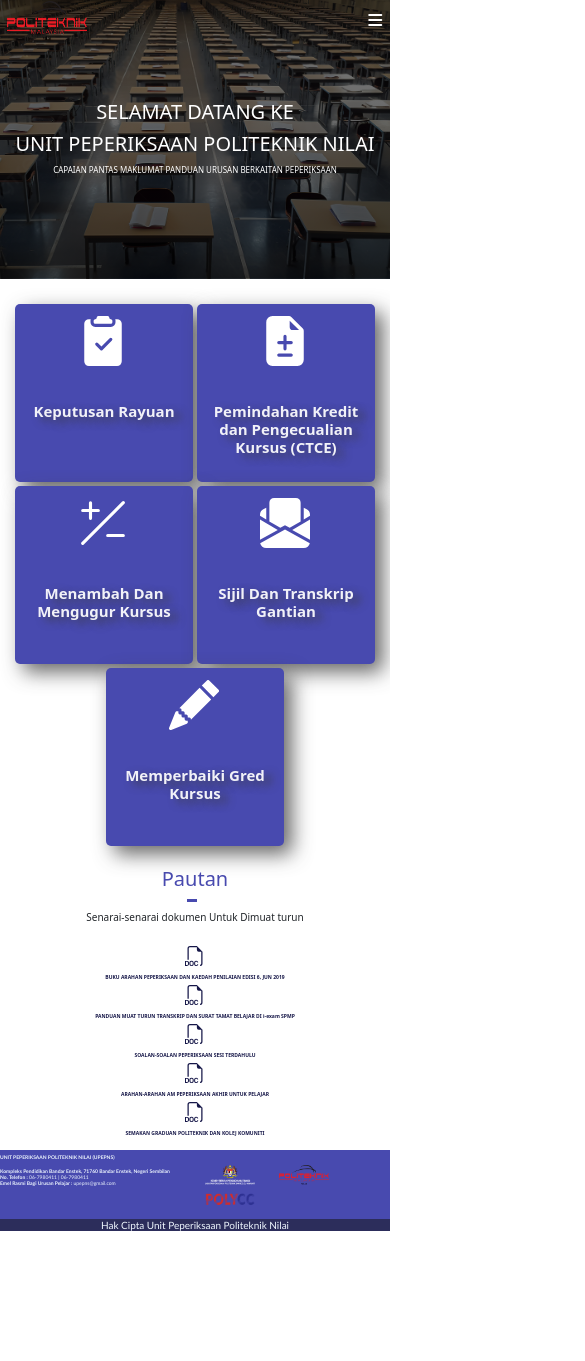
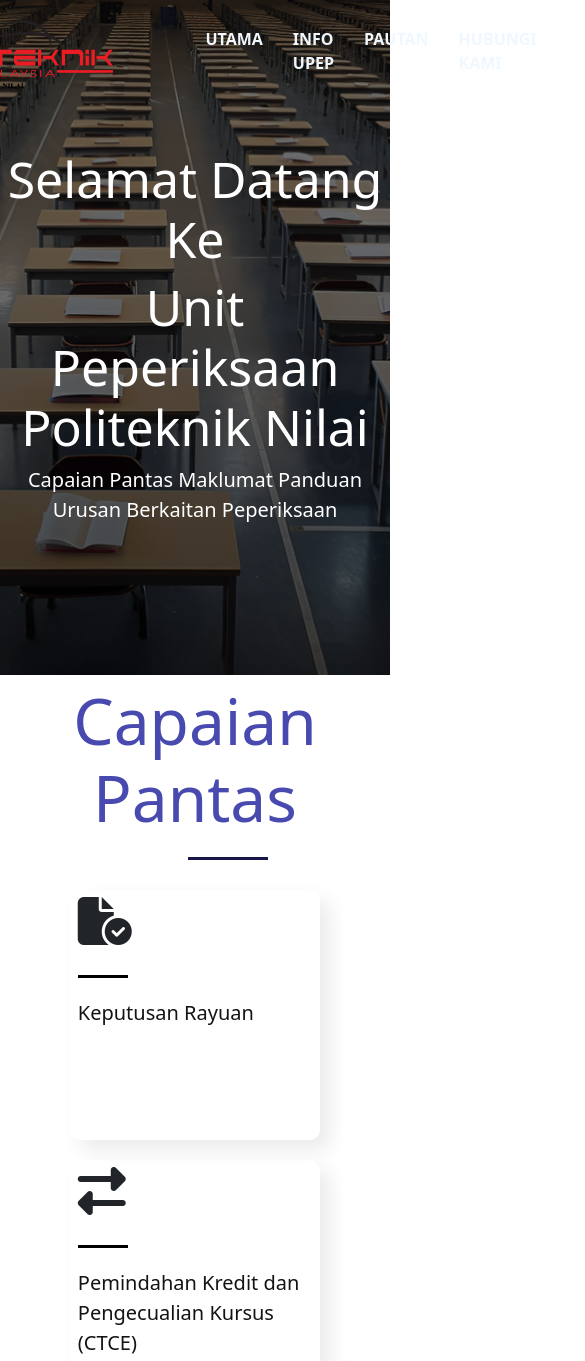
Before and after one commit to infoexam-pns/infoexam-pns.github.io, a website: page index.html in a window 390 px wide. Shown: the top 1361 px of the page, 585 px wide, since content can reach past the window. Before the commit the page ends 1231 px from the top, so only its background shows below. Drawn offline with nearby package versions, Linux system fonts and the light colour scheme.

Commit message:
cheanges

```diff
--- a/index.html
+++ b/index.html
@@ -70,90 +70,46 @@
         </div>
       </div>
     </div>
-
+<div class="title"><Span><h3>Capaian Pantas</h3></Span></div>
     <div class="wrapper">
       <div class="panel">
-        <svg
-          xmlns="http://www.w3.org/2000/svg"
-          width="16"
-          height="16"
-          fill="currentColor"
-          class="bi bi-clipboard2-check-fill"
-          viewBox="0 0 16 16"
-        >
-          <path
-            d="M10 .5a.5.5 0 0 0-.5-.5h-3a.5.5 0 0 0-.5.5.5.5 0 0 1-.5.5.5.5 0 0 0-.5.5V2a.5.5 0 0 0 .5.5h5A.5.5 0 0 0 11 2v-.5a.5.5 0 0 0-.5-.5.5.5 0 0 1-.5-.5"
-          />
-          <path
-            d="M4.085 1H3.5A1.5 1.5 0 0 0 2 2.5v12A1.5 1.5 0 0 0 3.5 16h9a1.5 1.5 0 0 0 1.5-1.5v-12A1.5 1.5 0 0 0 12.5 1h-.585q.084.236.085.5V2a1.5 1.5 0 0 1-1.5 1.5h-5A1.5 1.5 0 0 1 4 2v-.5q.001-.264.085-.5m6.769 6.854-3 3a.5.5 0 0 1-.708 0l-1.5-1.5a.5.5 0 1 1 .708-.708L7.5 9.793l2.646-2.647a.5.5 0 0 1 .708.708"
-          />
-        </svg>
-        <h1>Keputusan Rayuan</h1>
+        <div class="icon">
+        <i class="fa-solid fa-file-circle-check fa-3x"></i>
+        <div class="divider"></div>
+        <p>Keputusan Rayuan</p>
+      </div>
       </div>
 
       <div class="panel">
-        <svg
-          xmlns="http://www.w3.org/2000/svg"
-          width="16"
-          height="16"
-          fill="currentColor"
-          class="bi bi-file-earmark-diff-fill"
-          viewBox="0 0 16 16"
-        >
-          <path
-            d="M9.293 0H4a2 2 0 0 0-2 2v12a2 2 0 0 0 2 2h8a2 2 0 0 0 2-2V4.707A1 1 0 0 0 13.707 4L10 .293A1 1 0 0 0 9.293 0M9.5 3.5v-2l3 3h-2a1 1 0 0 1-1-1M8 6a.5.5 0 0 1 .5.5V8H10a.5.5 0 0 1 0 1H8.5v1.5a.5.5 0 0 1-1 0V9H6a.5.5 0 0 1 0-1h1.5V6.5A.5.5 0 0 1 8 6m-2.5 6.5A.5.5 0 0 1 6 12h4a.5.5 0 0 1 0 1H6a.5.5 0 0 1-.5-.5"
-          />
-        </svg>
-        <h1>Pemindahan Kredit dan Pengecualian Kursus (CTCE)</h1>
+        <div class="icon">
+        <i class="fa-solid fa-right-left fa-3x"></i>
+        </div>
+        <div class="divider"></div>
+        <P>Pemindahan Kredit dan Pengecualian Kursus (CTCE)</P>
+
       </div>
 
       <div class="panel">
-        <svg
-          xmlns="http://www.w3.org/2000/svg"
-          width="16"
-          height="16"
-          fill="currentColor"
-          class="bi bi-plus-slash-minus"
-          viewBox="0 0 16 16"
-        >
-          <path
-            d="m1.854 14.854 13-13a.5.5 0 0 0-.708-.708l-13 13a.5.5 0 0 0 .708.708M4 1a.5.5 0 0 1 .5.5v2h2a.5.5 0 0 1 0 1h-2v2a.5.5 0 0 1-1 0v-2h-2a.5.5 0 0 1 0-1h2v-2A.5.5 0 0 1 4 1m5 11a.5.5 0 0 1 .5-.5h5a.5.5 0 0 1 0 1h-5A.5.5 0 0 1 9 12"
-          />
-        </svg>
-        <h1>Menambah Dan Mengugur Kursus</h1>
+        <div class="icon">
+        <i class="fa-solid fa-plus-minus fa-3x"></i>
+      </div>
+        <div class="divider"></div>
+        <p>Menambah Dan Mengugur Kursus</p>
       </div>
 
       <div class="panel">
-        <svg
-          xmlns="http://www.w3.org/2000/svg"
-          width="16"
-          height="16"
-          fill="currentColor"
-          class="bi bi-envelope-paper-fill"
-          viewBox="0 0 16 16"
-        >
-          <path
-            fill-rule="evenodd"
-            d="M6.5 9.5 3 7.5v-6A1.5 1.5 0 0 1 4.5 0h7A1.5 1.5 0 0 1 13 1.5v6l-3.5 2L8 8.75zM1.059 3.635 2 3.133v3.753L0 5.713V5.4a2 2 0 0 1 1.059-1.765M16 5.713l-2 1.173V3.133l.941.502A2 2 0 0 1 16 5.4zm0 1.16-5.693 3.337L16 13.372v-6.5Zm-8 3.199 7.941 4.412A2 2 0 0 1 14 16H2a2 2 0 0 1-1.941-1.516zm-8 3.3 5.693-3.162L0 6.873v6.5Z"
-          />
-        </svg>
-        <h1>Sijil Dan Transkrip Gantian</h1>
+        <div class="icon">
+        <i class="fa-solid fa-certificate fa-3x"></i>
+      </div>
+        <div class="divider"></div>
+        <p>Sijil Dan Transkrip Gantian</p>
       </div>
       <div class="panel panel5">
-        <svg
-          xmlns="http://www.w3.org/2000/svg"
-          width="16"
-          height="16"
-          fill="currentColor"
-          class="bi bi-pencil-fill"
-          viewBox="0 0 16 16"
-        >
-          <path
-            d="M12.854.146a.5.5 0 0 0-.707 0L10.5 1.793 14.207 5.5l1.647-1.646a.5.5 0 0 0 0-.708zm.646 6.061L9.793 2.5 3.293 9H3.5a.5.5 0 0 1 .5.5v.5h.5a.5.5 0 0 1 .5.5v.5h.5a.5.5 0 0 1 .5.5v.5h.5a.5.5 0 0 1 .5.5v.207zm-7.468 7.468A.5.5 0 0 1 6 13.5V13h-.5a.5.5 0 0 1-.5-.5V12h-.5a.5.5 0 0 1-.5-.5V11h-.5a.5.5 0 0 1-.5-.5V10h-.5a.5.5 0 0 1-.175-.032l-.179.178a.5.5 0 0 0-.11.168l-2 5a.5.5 0 0 0 .65.65l5-2a.5.5 0 0 0 .168-.11z"
-          />
-        </svg>
-
-        <h1>Memperbaiki Gred Kursus</h1>
+        <div class="icon">
+        <i class="fa-solid fa-rotate-right fa-3x"></i>
+      </div>
+        <div class="divider"></div>
+        <p>Memperbaiki Gred Kursus</p>
       </div>
     </div>
 
--- a/index_style.css
+++ b/index_style.css
@@ -97,7 +97,12 @@
 
 
 }
-
+.title h3{
+    font-size: 4rem;
+    margin: 2%;
+    text-align:center;
+    color:#484aaf;
+}
 .wrapper{
 
     justify-content: center;
@@ -105,41 +110,44 @@
     display: flex;
     flex-wrap: wrap;
     width: 100%;
-    margin-top:6%;
 
 
 
 }
 
 .panel {
+
     justify-content: center;
-    width: 300px;
-    height: 300px;
+    width: 250px;
+    height: 250px;
     margin: 10px;
     border-radius: 10px;
     position: relative;
     padding: 2%;
-    background-color: #484aaf;
-    box-shadow: 8px 8px 20px #3d3d3dc9;
+    background-color: #ffffff59;
     border-radius: 10px;
-
-}
-.panel .bi{
-    margin-left: 35%;
-    width: 70px;
-    height: 70px;
-    color: white;
-    margin-top: 5%;
+    overflow: hidden;
+    box-shadow: 10px 10px 20px rgba(0, 0, 0, 0.082);
 
 }
 
-.panel h1 {
-    margin-top: 20%;
-    text-shadow: 7px 4px 9px #3d3d3dc9;
-    text-align: center;
-    font-size: 23px;
-    color: rgba(255, 255, 255, 0.925);
-    font-weight: 700;
+.panel p {
+
+    text-align: left;
+    font-size:20px;
+    color: rgba(0, 0, 0, 0.925);
+
+}
+
+.divider::after{
+    display: block;
+    content:'';
+    width:50px;
+    height:3px;
+    background:#000000;
+    margin-top:30px ;
+
+    margin-bottom: 20px;
 
 }
 
@@ -148,7 +156,7 @@
 
 .about-us{
 
-    margin-top:10%;
+    margin-top:5%;
 
 
 }
@@ -171,6 +179,10 @@
     text-align: center;
     font-size: 20px;
 }
+.about-us-img{
+    position: relative;
+    display: flex;
+}
 
 
 .desc{
@@ -178,13 +190,22 @@
     text-align: center;
 }
 
+.about-us-img {
+    margin-top: 2%;
+    width: 100%;
+    border-radius: 7px;
+    overflow: hidden;
+    justify-content: center;
 
+
+}
 
 .about-us-img img{
     margin-top: 2%;
     width: 130vh;
-    margin-left: 17%;
     border-radius: 7px;
+    overflow: hidden;
+    justify-content: center;
 
 
 }
@@ -468,7 +489,11 @@
 
 
 
-@media screen and (max-width: 480px){
+@media only screen
+  and (min-device-width: 320px)
+  and (max-device-width: 480px)
+  and (-webkit-min-device-pixel-ratio: 2)
+  and (orientation: portrait){
 
     *{
        margin: 0;
@@ -522,21 +547,37 @@
    text-align: center;
 }
 
+.title h3{
+    font-size: 1rem;
+    margin: 2%;
+    text-align:center;
+    color:#484aaf;
+}
+
+.panel i{
+    width: 10px;
+    height: 10px;
+}
+
 .wrapper{
    min-width: 100%;
    display: flex;
-   flex-direction: row;
+   flex-wrap: wrap;
 
 
 }
 
 .panel{
     padding: 1%;
-    margin: 2px;
-    width: 178px;
-    height: 178px;
+    margin: 1px;
+    width: 140px;
+    height: 140px;
     border-radius: 5px;
 
+}
+.divider::after{
+    width: 30%;
+    height: 1px;
 }
 
 .panel .bi{
@@ -544,11 +585,10 @@
     height: 50px;
 }
 
-.panel h1{
+.panel p{
 
-    font-size: 15px;
-    padding: 2px;
-    text-align: center;
+    font-size: 2.5vw;
+    text-align:left;
 
 
 }
@@ -590,22 +630,25 @@
     width: 100%;
     padding: 0;
 
+    margin: 0%;
 
 }
 
+.link p{
+    font-size: 2vw;
+    margin: 0;
 
-.link p{
-    padding: 0;
-    margin: 0;
-    font-size: 5px;
-    text-align: center;
 }
 .links{
     width: 100%;
+    justify-content: center;
+    display: flex;
     display:  grid;
-    grid-template-columns: auto;
-    justify-content: center;
-    padding: 1px;
+    grid-template-columns: auto auto;
+    flex-wrap: wrap;
+    padding: 3%;
+    overflow: hidden;
+    margin: 0;
 
 
 }
```
